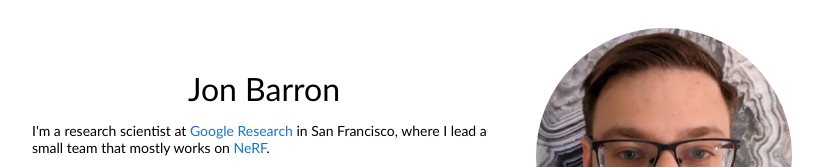
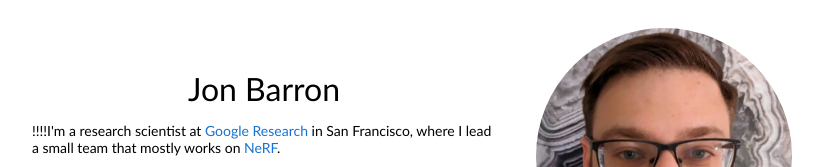
Before and after one commit to Ohm-sudo/rs4020proj, a plain HTML site: page index.html in a window 1280 px wide. Shown: the top 167 px of the page, without its empty margins (228-1051 px from the left). Drawn offline with Linux system fonts and the light colour scheme.

Commit message:
Update index.html

```diff
--- a/index.html
+++ b/index.html
@@ -22,7 +22,7 @@
                 <p class="name" style="text-align: center;">
                   Jon Barron
                 </p>
-                <p>I'm a research scientist at <a href="https://ai.google/research">Google Research</a> in San Francisco, where I lead a small team that mostly works on <a href="https://www.matthewtancik.com/nerf">NeRF</a>.
+                <p>!!!!I'm a research scientist at <a href="https://ai.google/research">Google Research</a> in San Francisco, where I lead a small team that mostly works on <a href="https://www.matthewtancik.com/nerf">NeRF</a>.
                 </p>
                 <p>
                   At Google I've worked on <a href="https://www.google.com/glass/start/">Glass</a>,  <a href="https://ai.googleblog.com/2014/04/lens-blur-in-new-google-camera-app.html">Lens Blur</a>, <a href="https://ai.googleblog.com/2014/10/hdr-low-light-and-high-dynamic-range.html">HDR+</a>, <a href="https://blog.google/products/google-ar-vr/introducing-next-generation-jump/">VR</a>, <a href="https://ai.googleblog.com/2017/10/portrait-mode-on-pixel-2-and-pixel-2-xl.html">Portrait Mode</a>, <a href="https://ai.googleblog.com/2020/12/portrait-light-enhancing-portrait.html">Portrait Light</a>, and <a href="https://blog.google/products/maps/three-maps-updates-io-2022/">Maps</a>. I did my PhD at <a href="http://www.eecs.berkeley.edu/">UC Berkeley</a>, where I was advised by <a href="http://www.cs.berkeley.edu/~malik/">Jitendra Malik</a>. I've received the <a href="https://www.thecvf.com/?page_id=413#YRA">PAMI Young Researcher Award</a>.
```
